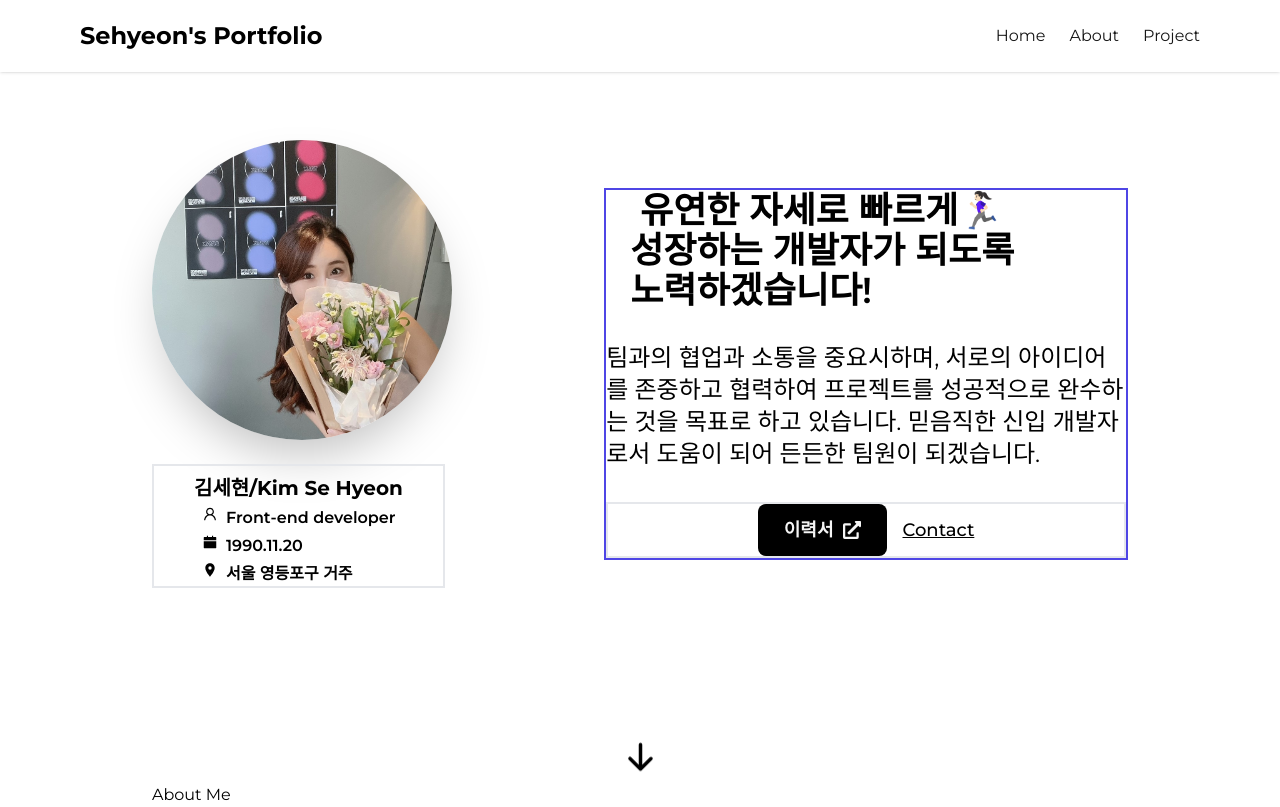
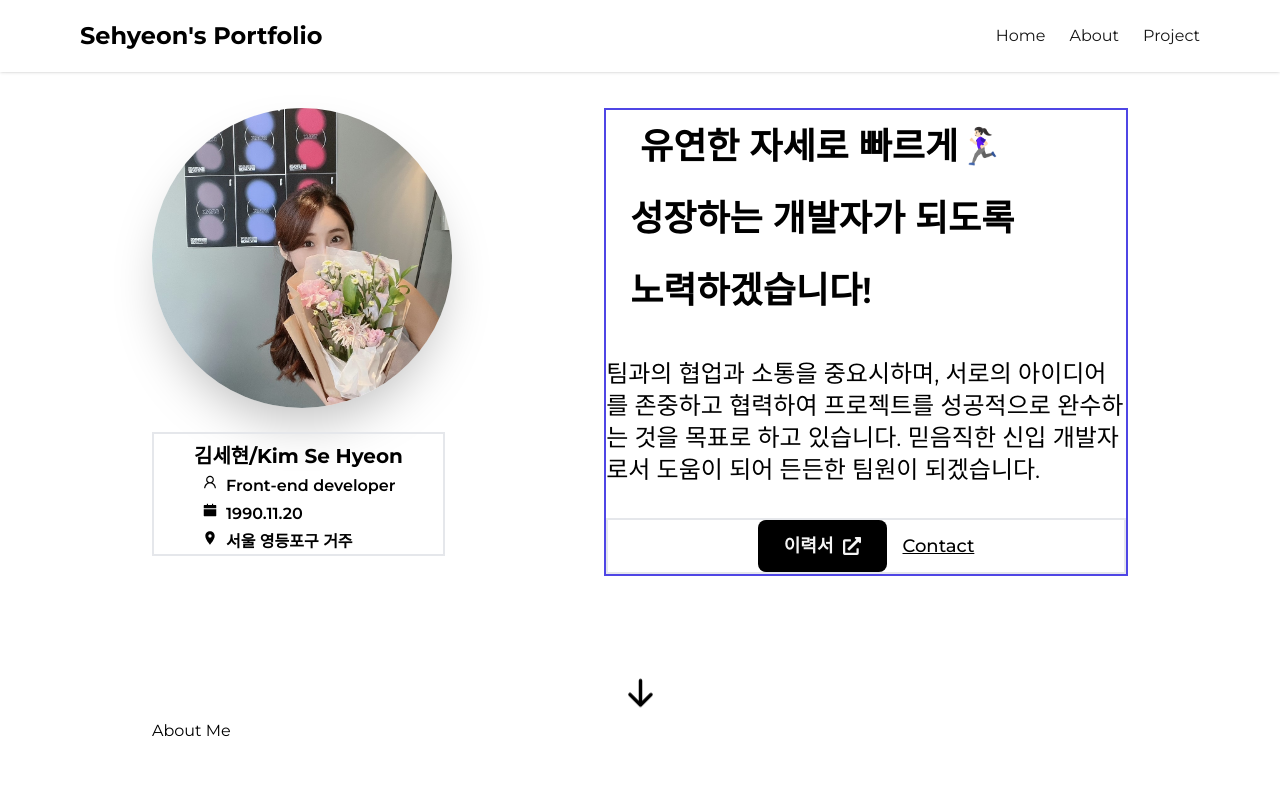
Before and after one commit to hyonie-Kim/ksh-portfolio, a Next.js app in the folder client/: page / in a window 1280 px wide. Built offline with nearby package versions, Linux system fonts and the light colour scheme.

Commit message:
feat: 메인홈 타이틀 간격 조절

```diff
--- a/client/src/components/About/AnimatedText.tsx
+++ b/client/src/components/About/AnimatedText.tsx
@@ -37,7 +37,7 @@ const singleWord = {
 export default function AnimatedText({ text, className }: AnimatedProps) {
   return (
     <motion.h1
-      className={`inline-block w-full font-bold px-2 ${className} md:font-semibold md:text-4xl md:mt-0`}
+      className={`inline-block w-full font-bold px-2 ${className} md:font-semibold md:text-4xl/loose md:mt-0`}
       variants={quote}
       initial="initial"
       animate="animate"
--- a/client/src/components/HeroSection.tsx
+++ b/client/src/components/HeroSection.tsx
@@ -11,7 +11,7 @@ import { MdLocationOn } from "react-icons/md";
 export default function HeroSection() {
   return (
     <section id="home">
-      <div className="flex flex-col text-center items-center justify-center my-10 py-16 sm:py-20 md:py-24 md:flex-row md:space-x-4 md:text-left">
+      <div className="flex flex-col text-center items-center justify-center my-10 py-16 sm:py-14 md:py-16 md:flex-row md:space-x-4 md:text-left">
         <div className="md:w-1/2 md:mt-1">
           <Image
             className="rounded-full md:shadow-2xl"
```
